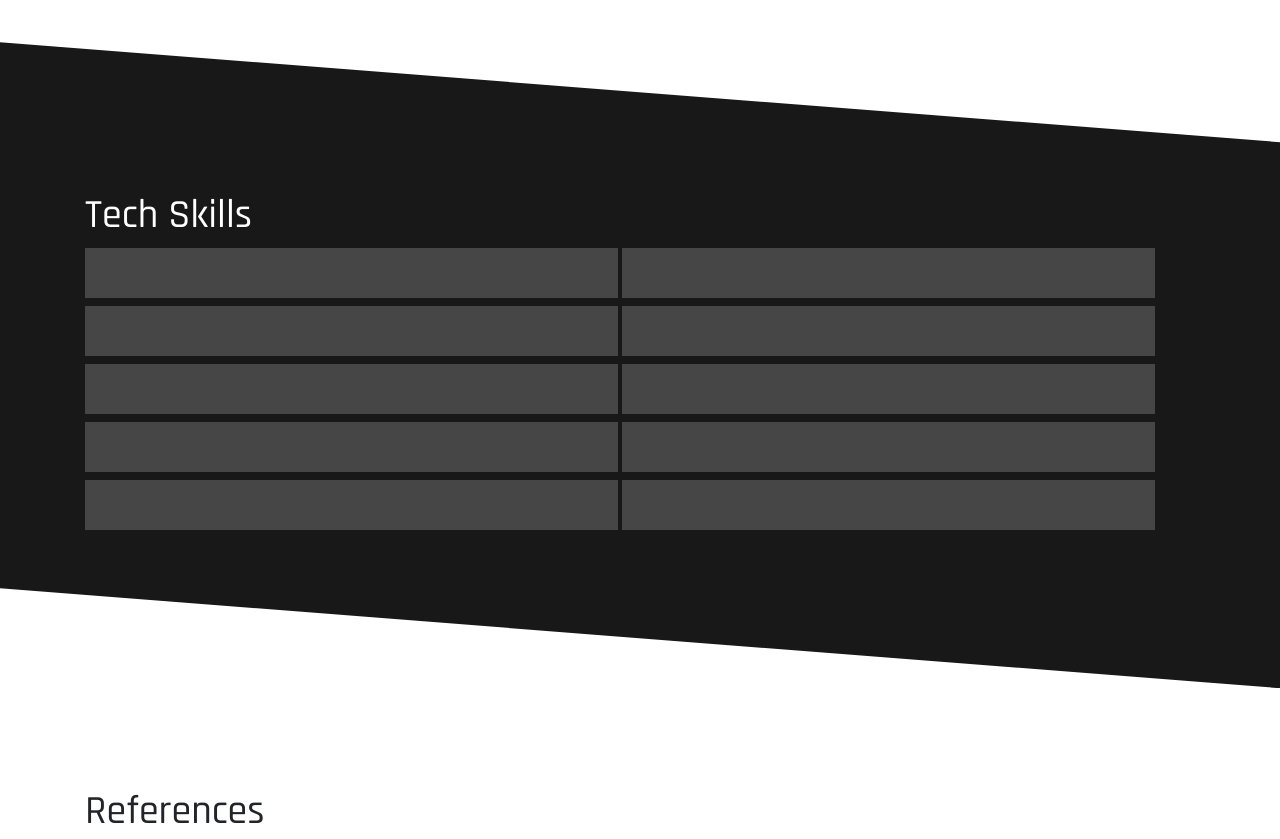
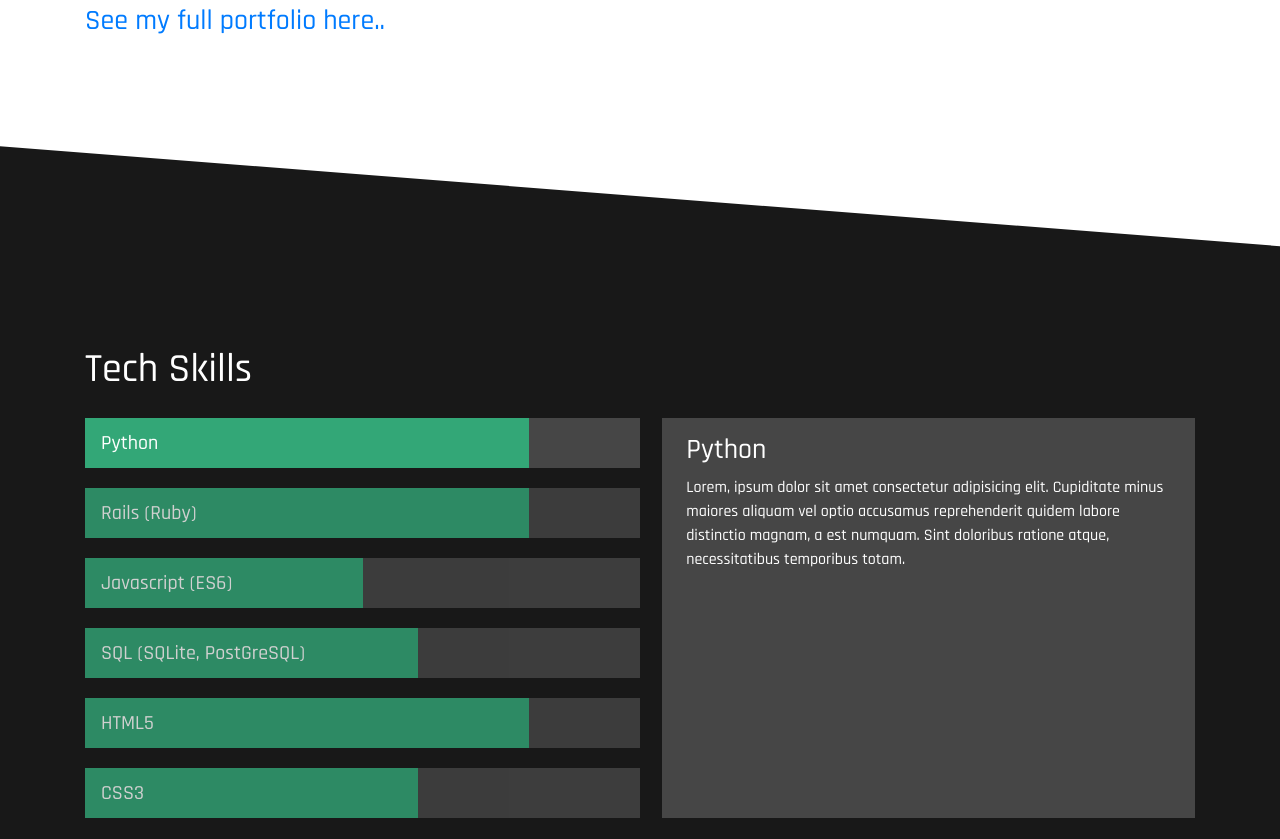
Before and after one commit to farisalamin/farisalamin.github.io, a plain HTML site: page index.html in a window 1280 px wide. Shown: the part 1096-1935 px from the top of the page. Drawn offline with Linux system fonts and the light colour scheme.

Commit message:
designed the skills section

```diff
--- a/css/style.css
+++ b/css/style.css
@@ -1,6 +1,5 @@
 body {
   font-family: 'Rajdhani', sans-serif;
-  background-color: white;
   /*text-align: center;*/
 }
 
@@ -88,6 +87,10 @@ footer {
   font-size: 28px;
 }
 
+#projects, #references {
+  padding: 100px 0;
+}
+
 .project-card {
   height: 150px;
   width: 24%;
@@ -101,21 +104,52 @@ footer {
 
 #skills {
   background-color: #181818;
-  padding: 150px 0;
+  padding: 200px 0;
   color: white;
   -webkit-clip-path: polygon(0 0, 100% 100px, 100% 100%, 0 calc(100% - 100px));
   clip-path: polygon(0 0, 100% 100px, 100% 100%, 0 calc(100% - 100px));
 }
 
 .skill-card {
-  display: inline-block;
-  width: 48%;
+  width: 100%;
   height: 50px;
   background-color: rgba(255,255,255,0.2);
+  cursor: pointer;
+  opacity: 0.8;
 }
 
-#references {
-  padding: 100px 0;
+.skill-card:not(:last-child) {
+  margin-bottom: 20px;
+}
+
+.skill-card:hover {
+  opacity: 1;
+}
+
+.skill-card.active {
+  cursor: ;
+  opacity: 1;
+}
+
+.percent {
+  background-color: #33a777;
+  height: 100%;
+  display: flex;
+  align-items: center;
+  padding-left: 16px;
+  font-size: 20px;
+}
+
+.skill-info {
+  display: none;
+  background-color: rgba(255,255,255,0.2);
+  width: 48%;
+  height: auto;
+  padding: 16px 24px;
+}
+
+.skill-info.active {
+  display: block;
 }
 
 .reference-card {
@@ -127,7 +161,7 @@ footer {
 #contact {
   background-color: #181818;
   color:white;
-  padding: 100px 0;
+  padding: 150px 0 100px 0;
   -webkit-clip-path: polygon(0 0, 100% 100px, 100% 100%, 0 100%);
   clip-path: polygon(0 0, 100% 100px, 100% 100%, 0 100%);
 }
--- a/index.html
+++ b/index.html
@@ -20,10 +20,10 @@
 
         <div class="d-flex">
           <ul class="nav-links list-unstyled">
-            <li><a href="" class="nav-link">Home</a></li>
-            <li><a href="" class="nav-link">Portfolio</a></li>
-            <li><a href="" class="nav-link">Skills</a></li>
-            <li><a href="" class="nav-link">Contact</a></li>
+            <li><a href="index.html" class="nav-link">Home</a></li>
+            <li><a href="#projects" class="nav-link">Portfolio</a></li>
+            <li><a href="#skills" class="nav-link">Skills</a></li>
+            <li><a href="#contact" class="nav-link">Contact</a></li>
           </ul>
         </div>
       </nav>
@@ -36,7 +36,7 @@
           <p class="mt-5 py-4 px-5">I'm a recent graduate of Le Wagon bootcamp, where I finished top of my class. I am primarily a back end Rails developer with some design skills — this entire site was designed by me. My passion is for speed and utility, I like making applications that are as easy to use as possible.</p>
         </div>
 
-        <div class="frame p-3 position-relative d-inline-block red-highlight">
+        <div class="frame align-self-start p-3 position-relative d-inline-block red-highlight">
           <!-- <span class="handwriting ml-5">(This is me)<img src="images/arrow.svg" alt="arrow"></span> -->
           <img class="photo" src="images/me.jpg" alt="Photo">
         </div>
@@ -45,7 +45,7 @@
     </div>
   </div>
 
-  <div id="projects" class="py-5">
+  <div id="projects">
     <div class="container">
       <h1>Featured Projects</h1>
       <div class="projects d-flex justify-content-between my-3">
@@ -54,25 +54,47 @@
         <div class="project-card px-3 py-2">Featured Project 3</div>
         <div class="project-card px-3 py-2">Featured Project 4</div>
       </div>
-      <h3><a href="">See my full portfolio here..</a></h3>
+      <h3><a href="portfolio.html">See my full portfolio here..</a></h3>
     </div>
   </div>
 
   <div id="skills">
     <div class="container">
       <h1>Tech Skills</h1>
-      <div class="grid">
-        <div class="skill-card"></div>
-        <div class="skill-card"></div>
-        <div class="skill-card"></div>
-        <div class="skill-card"></div>
-        <div class="skill-card"></div>
-        <div class="skill-card"></div>
-        <div class="skill-card"></div>
-        <div class="skill-card"></div>
-        <div class="skill-card"></div>
-        <div class="skill-card"></div>
+      <div class="d-flex justify-content-between mt-4 w-100">
+        <!-- SKILL LIST -->
+        <div class="skill-list w-50">
+          <div id="python" class="skill-card active">
+            <div class="percent" style="width: 80%;"><span>Python</span></div>
+          </div>
+          <div id="ruby-skill" class="skill-card">
+            <div class="percent" style="width: 80%;"><span>Rails (Ruby)</span></div>
+          </div>
+          <div id="javascript-skill" class="skill-card">
+            <div class="percent" style="width: 50%;"><span>Javascript (ES6)</span></div>
+          </div>
+          <div id="sql-skill" class="skill-card">
+            <div class="percent" style="width: 60%;"><span>SQL (SQLite, PostGreSQL)</span></div>
+          </div>
+          <div id="html-skill" class="skill-card">
+            <div class="percent" style="width: 80%;"><span>HTML5</span></div>
+          </div>
+          <div id="css-skill" class="skill-card">
+            <div class="percent" style="width: 60%;"><span>CSS3</span></div>
+          </div>
+        </div>
+        <!-- SKILL INFO -->
+        <div id="python-info" class="skill-info active">
+          <h3>Python</h3>
+          <p>Lorem, ipsum dolor sit amet consectetur adipisicing elit. Cupiditate minus maiores aliquam vel optio accusamus reprehenderit quidem labore distinctio magnam, a est numquam. Sint doloribus ratione atque, necessitatibus temporibus totam.</p>
+        </div>
+        <div id="ruby-info" class="skill-info"></div>
+        <div id="javascript-info" class="skill-info"></div>
+        <div id="sql-info" class="skill-info"></div>
+        <div id="html-info" class="skill-info"></div>
+        <div id="css-info" class="skill-info"></div>
       </div>
+
     </div>
   </div>
 
```
Also changed, not shown: portfolio.html (added, +16 -0 lines).
